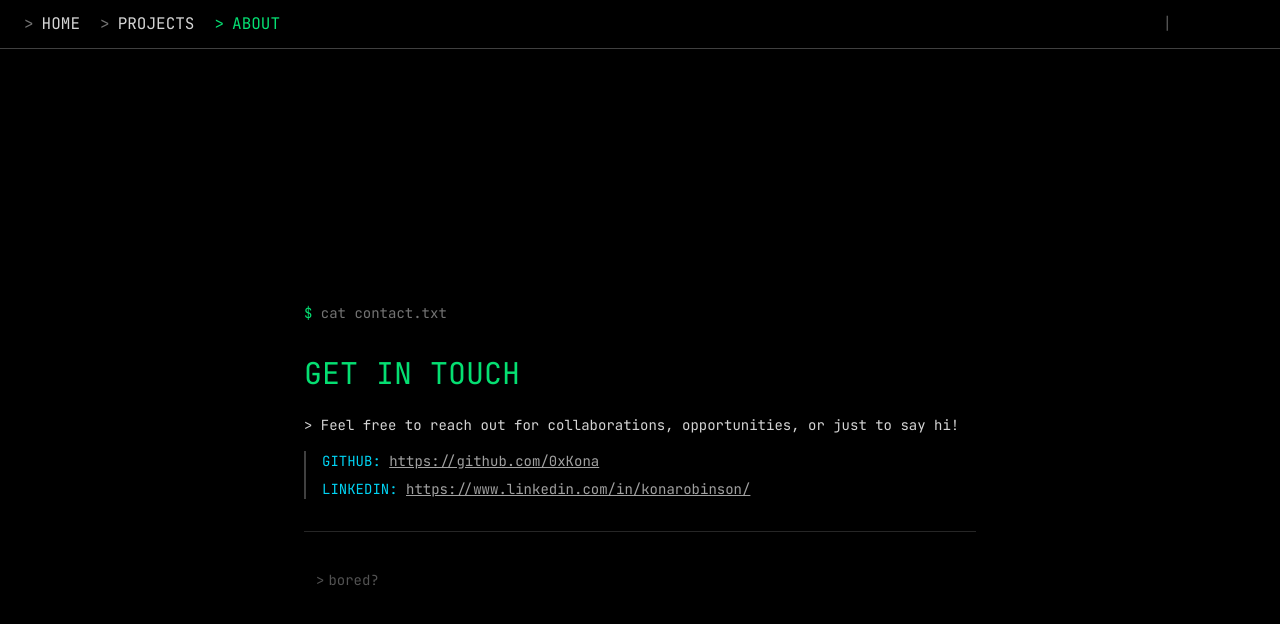
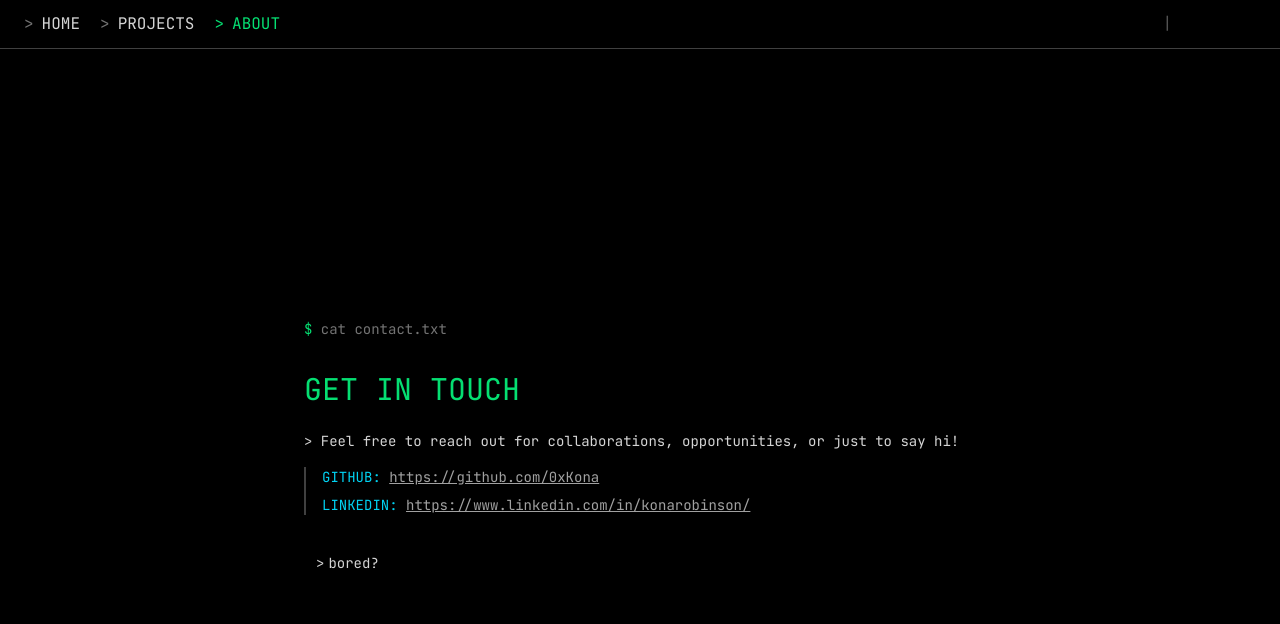
Before and after one commit to 0xKona/portfolio_v2, a Next.js app: page /about in a window 1280 px wide. Shown: the top 624 px of the page. Built offline with nearby package versions, Linux system fonts and the light colour scheme; no server answers; a web font is replaced by a local one; what @aws-amplify/ui-react, aws-amplify would draw is missing.

Commit message:
refactor usage into reusable single component

```diff
--- a/app/about/page.tsx
+++ b/app/about/page.tsx
@@ -1,5 +1,6 @@
 "use client";
 import { GameModal } from "@/components/game/game-modal";
+import { GameTrigger } from "@/components/game/game-trigger";
 import { TerminalButton } from "@/components/ui/terminal-button";
 import { SOCIAL_LINKS } from "@/lib/constants/social-links";
 import { useState } from "react";
@@ -54,21 +55,8 @@ export default function AboutPage() {
           </div>
         </div>
 
-        {/* Easter egg button */}
-        <div className="pt-8 border-t border-neutral-800">
-          <TerminalButton
-            variant="ghost"
-            prefix=">"
-            onClick={() => setIsGameOpen(true)}
-            className="text-neutral-600 hover:text-cyan-400"
-          >
-            bored?
-          </TerminalButton>
-        </div>
+        <GameTrigger variant="ghost" />
       </div>
-
-      {/* Game modal */}
-      <GameModal isOpen={isGameOpen} onClose={() => setIsGameOpen(false)} />
     </main>
   );
 }
--- /dev/null
+++ b/components/game/game-trigger.tsx
@@ -0,0 +1,36 @@
+"use client";
+
+import { useState } from "react";
+import { TerminalButton } from "@/components/ui/terminal-button";
+import { GameModal } from "@/components/game/game-modal";
+
+interface GameTriggerProps {
+  label?: string;
+  variant?: "primary" | "secondary" | "ghost";
+  prefix?: string;
+  className?: string;
+}
+
+export function GameTrigger({
+  label = "bored?",
+  variant = "ghost",
+  prefix = ">",
+  className = "",
+}: GameTriggerProps) {
+  const [isGameOpen, setIsGameOpen] = useState(false);
+
+  return (
+    <>
+      <TerminalButton
+        variant={variant}
+        prefix={prefix}
+        onClick={() => setIsGameOpen(true)}
+        className={className}
+      >
+        {label}
+      </TerminalButton>
+
+      <GameModal isOpen={isGameOpen} onClose={() => setIsGameOpen(false)} />
+    </>
+  );
+}
```
